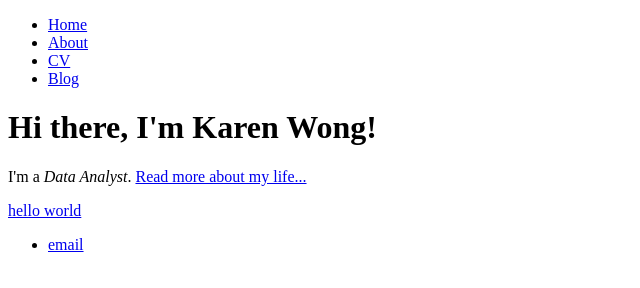
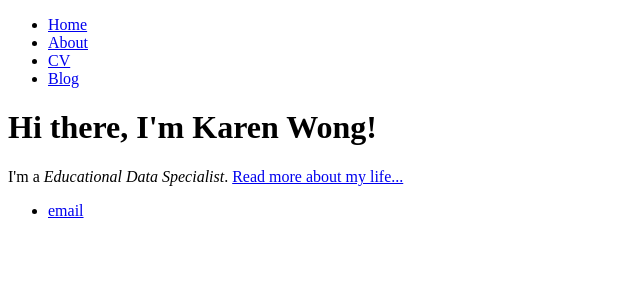
Before and after one commit to Karenwkh/karenwkh.github.io, a plain HTML site: page index.html in a window 1280 px wide. Shown: the whole page, without its empty margins (0-640 px from the left). Drawn offline with Linux system fonts and the light colour scheme.

Commit message:
Update title and profession in index.html

```diff
--- a/index.html
+++ b/index.html
@@ -1,7 +1,7 @@
 <!DOCTYPE html>
 <html>
 	<head>
-		<title>KarenWKH, Data Analyst</title>
+		<title>Karen Wong, Educational Data Specialist</title>
 	</head>
 	<body>
 		<nav>
@@ -15,13 +15,12 @@
 		<div class="container">
     		<div class="blurb">
         		<h1>Hi there, I'm Karen Wong!</h1>
-				<p>I'm a <em>Data Analyst</em>. <a href="/about">Read more about my life...</a></p>
-				<p><a href="helloworld.html">hello world</a></p>
-    		</div><!-- /.blurb -->
+				<p>I'm a <i>Educational Data Specialist</i>. <a href="/about">Read more about my life...</a></p>
+			</div><!-- /.blurb -->
 		</div><!-- /.container -->
 		<footer>
     		<ul>
-        		<li><a href="mailto:@gmail.com">email</a></li>
+        		<li><a href="mailto:karenwongkithan@gmail.com">email</a></li>
 			</ul>
 		</footer>
 	</body>
```
